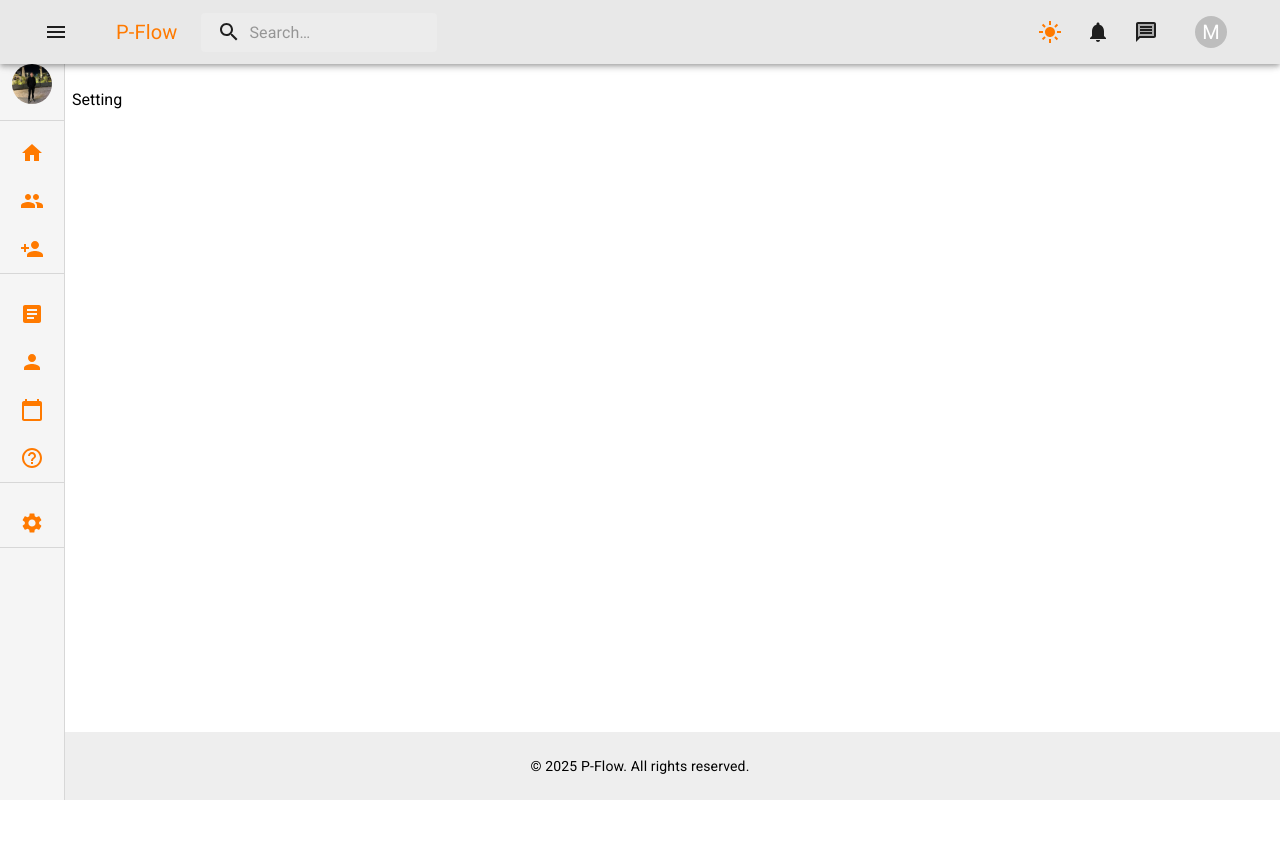
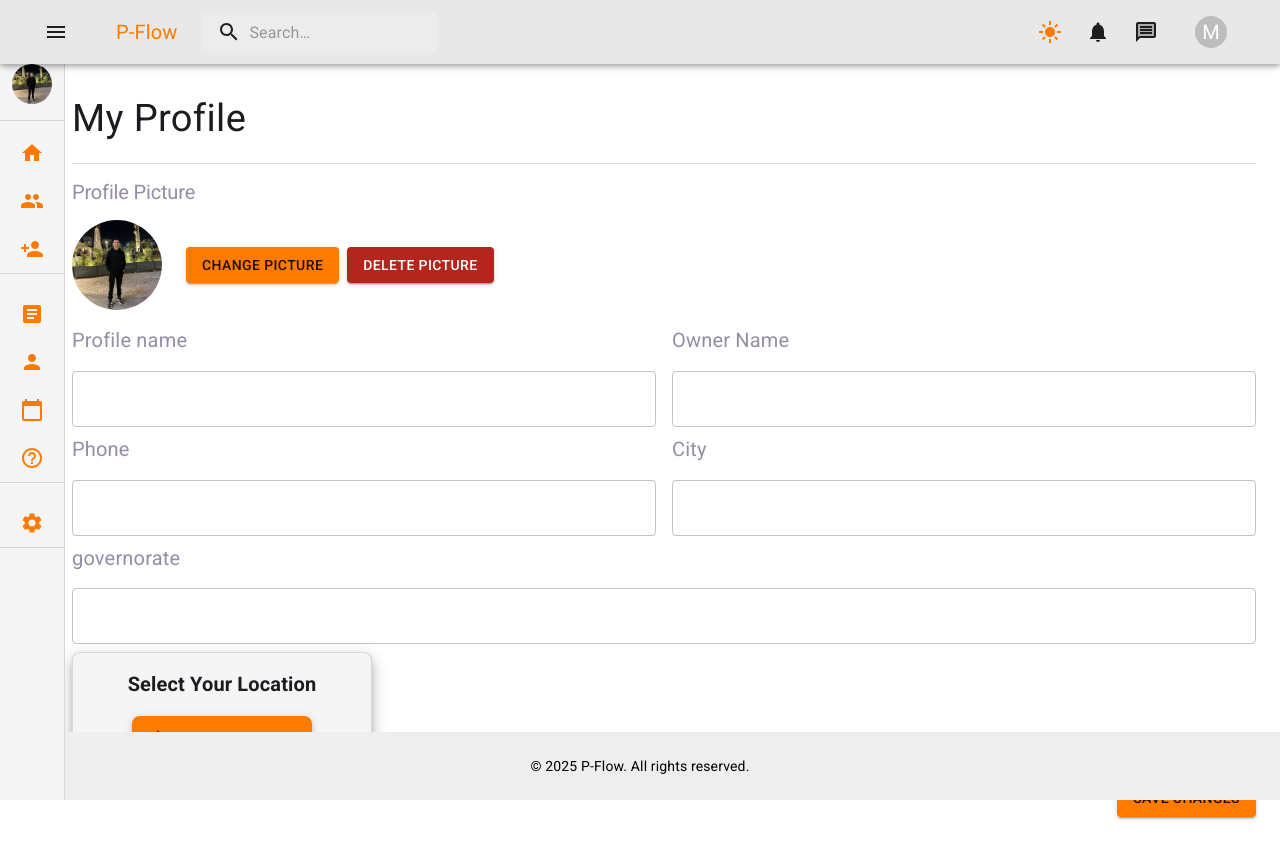
Before and after one commit to elref7i/p-flow, a React (Vite) app: page /setting in a window 1280 px wide. Shown: the top 858 px of the page. Before the commit the page ends 800 px from the top, so only its background shows below. Built offline with nearby package versions, Linux system fonts and the light colour scheme; sample sign-in values are in the browser's storage.

Commit message:
Add Setting page with profile management features: implement form for user details, integrate location component, and enhance styling

```diff
--- a/src/components/Loaction/Location.jsx
+++ b/src/components/Loaction/Location.jsx
@@ -51,7 +51,6 @@ export default function Location({ setFieldValue, errors }) {
         border: `1px solid ${theme.palette.divider}`,
         borderRadius: 2,
         maxWidth: 300,
-        margin: '0 auto',
       }}
     >
       <Typography variant="h6" sx={{ fontWeight: 'bold', textAlign: 'center' }}>
--- a/src/pages/Setting/Setting.jsx
+++ b/src/pages/Setting/Setting.jsx
@@ -1,5 +1,224 @@
-import React from 'react';
+import {
+  Avatar,
+  Box,
+  Button,
+  Divider,
+  Stack,
+  TextField,
+  Typography,
+  InputLabel, // استيراد InputLabel
+} from '@mui/material';
+import { CustomHead } from '../../components/Common/CustomTypography';
+import ImageAdmin from '@/assets/photo_2024-12-03_19-37-17.jpg';
+import Location from '../../components/Loaction/Location';
+import { useFormik } from 'formik';
 
 export default function Setting() {
-  return <div>Setting</div>;
+  const {
+    handleSubmit,
+    handleBlur,
+    handleChange,
+    values,
+    setFieldValue,
+    errors,
+    touched,
+  } = useFormik({
+    initialValues: {
+      name: '',
+      ownerName: '',
+      phone: '',
+      city: '',
+      location: {
+        type: '',
+        coordinates: [],
+      },
+      governorate: '',
+      password: '',
+      rePassword: '',
+    },
+    // validationSchema: signupSchema,
+    onSubmit: (values) => {
+      console.log(values);
+    },
+  });
+  return (
+    <Box maxWidth={'lg'} mx={'auto'}>
+      <Box component={'form'} onSubmit={handleSubmit}>
+        <CustomHead fw={'normal'}>My Profile</CustomHead>
+        <Divider />
+        <Box py={2}>
+          <Typography
+            variant="h2"
+            fontSize={'20px'}
+            color="secondary"
+            fontWeight={'400'}
+            pb={2}
+          >
+            Profile Picture
+          </Typography>
+          <Stack
+            direction={'row'}
+            gap={3}
+            flexWrap={'wrap'}
+            alignItems={'center'}
+          >
+            <Box>
+              <Avatar
+                alt="Ahmed Refai"
+                src={ImageAdmin}
+                sx={{
+                  width: 90,
+                  height: 90,
+                }}
+              />
+            </Box>
+            <Stack direction={'row'} gap={1}>
+              <Button variant="contained" color="primary">
+                Change Picture
+              </Button>
+              <Button variant="contained" color="error">
+                Delete Picture
+              </Button>
+            </Stack>
+          </Stack>
+        </Box>
+        <Stack direction={'row'} gap={2} flexWrap={'wrap'} fullWidth>
+          <Box flex={1}>
+            <InputLabel
+              htmlFor="profile-name"
+              sx={{
+                fontSize: '20px',
+                color: 'secondary.main',
+                fontWeight: 400,
+              }}
+            >
+              Profile name
+            </InputLabel>
+            <TextField
+              id="profile-name"
+              fullWidth
+              margin="normal"
+              type="text"
+              name="name"
+              value={values.name}
+              onChange={handleChange}
+              onBlur={handleBlur}
+              error={errors.name && touched.name}
+              helperText={touched.name && errors.name}
+            />
+          </Box>
+          <Box flex={1}>
+            <InputLabel
+              htmlFor="owner-name"
+              sx={{
+                fontSize: '20px',
+                color: 'secondary.main',
+                fontWeight: 400,
+              }}
+            >
+              Owner Name
+            </InputLabel>
+            <TextField
+              id="owner-name"
+              fullWidth
+              margin="normal"
+              type="text"
+              name="ownerName"
+              value={values.ownerName}
+              onChange={handleChange}
+              onBlur={handleBlur}
+              error={errors.ownerName && touched.ownerName}
+              helperText={touched.ownerName && errors.ownerName}
+            />
+          </Box>
+        </Stack>
+        <Stack direction={'row'} gap={2} flexWrap={'wrap'}>
+          <Box flex={1}>
+            <InputLabel
+              htmlFor="Phone"
+              sx={{
+                fontSize: '20px',
+                color: 'secondary.main',
+                fontWeight: 400,
+              }}
+            >
+              Phone
+            </InputLabel>
+            <TextField
+              id="Phone"
+              fullWidth
+              margin="normal"
+              type="tel"
+              name="phone"
+              value={values.phone}
+              onChange={handleChange}
+              onBlur={handleBlur}
+              error={errors.phone && touched.phone}
+              helperText={touched.phone && errors.phone}
+            />
+          </Box>
+          <Box flex={1}>
+            <InputLabel
+              htmlFor="city"
+              sx={{
+                fontSize: '20px',
+                color: 'secondary.main',
+                fontWeight: 400,
+              }}
+            >
+              City
+            </InputLabel>
+            <TextField
+              id="city"
+              fullWidth
+              margin="normal"
+              type="text"
+              name="city"
+              value={values.city}
+              onChange={handleChange}
+              onBlur={handleBlur}
+              error={errors.city && touched.city}
+              helperText={touched.city && errors.city}
+            />
+          </Box>
+        </Stack>
+        <Stack direction={'row'} gap={2} flexWrap={'wrap'}>
+          <Box flex={1}>
+            <InputLabel
+              htmlFor="governorate"
+              sx={{
+                fontSize: '20px',
+                color: 'secondary.main',
+                fontWeight: 400,
+              }}
+            >
+              governorate
+            </InputLabel>
+            <TextField
+              id="governorate"
+              fullWidth
+              margin="normal"
+              type="text"
+              name="governorate"
+              value={values.governorate}
+              onChange={handleChange}
+              onBlur={handleBlur}
+              error={errors.governorate && touched.governorate}
+              helperText={touched.governorate && errors.governorate}
+            />
+          </Box>
+        </Stack>
+        <Location setFieldValue={setFieldValue} errors={errors} />
+        <Button
+          type="submit"
+          variant="contained"
+          fs={'15px'}
+          sx={{ ml: 'auto', display: 'block' }}
+          marginInline={'auto 0'}
+        >
+          Save Changes
+        </Button>
+      </Box>
+    </Box>
+  );
 }
```
Also changed, not shown: src/components/AdminComonents/ModalUpdated/ModalUpdated.jsx (+4 -4 lines), src/pages/Admin/Users/Users.jsx (+4 -4 lines).
